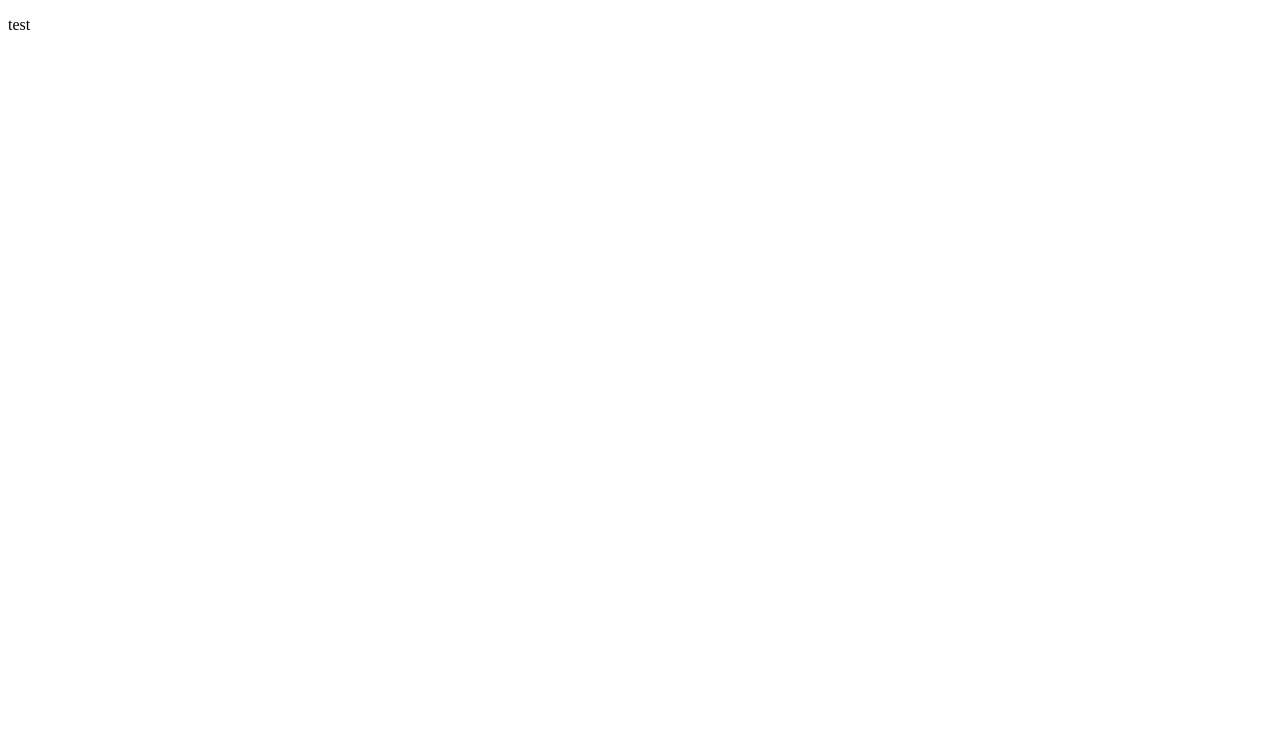
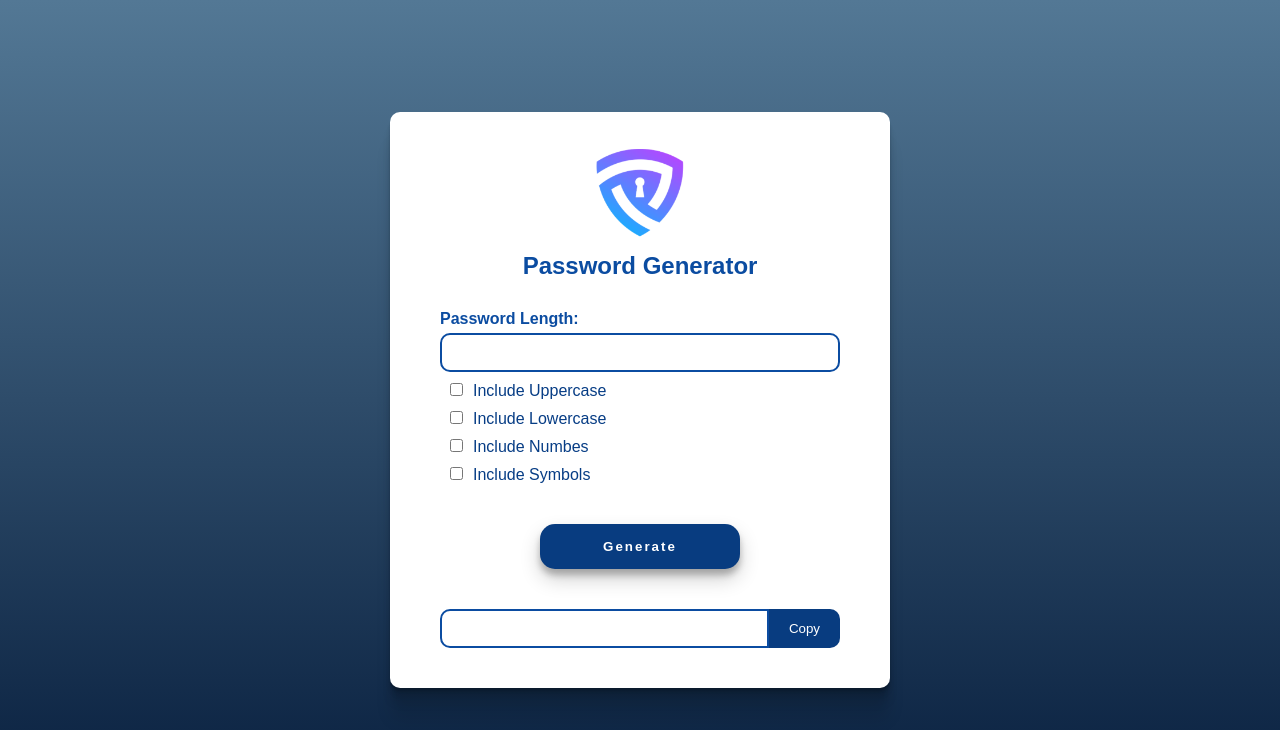
Before and after one commit to fmfahath/react_password_generator, a React (Vite) app: page / in a window 1280 px wide. Shown: the top 730 px of the page. Built offline with nearby package versions, Linux system fonts and the light colour scheme.

Commit message:
UI created

```diff
--- a/src/App.css
+++ b/src/App.css
@@ -0,0 +1,133 @@
+* {
+    margin: 0;
+    padding: 0;
+    box-sizing: border-box;
+    font-family: 'Poppins', sans-serif;
+}
+
+body {
+    width: 100vw;
+    height: 100vh;
+    background-image: linear-gradient(to top, #09203f 0%, #537895 100%);
+    background-repeat: no-repeat;
+    background-size: cover;
+    background-position: center;
+    display: flex;
+    align-items: center;
+    justify-content: center;
+}
+
+.container {
+    background-color: #fff;
+    width: 500px;
+    padding: 30px 50px;
+    border-radius: 10px;
+    box-shadow: rgba(0, 0, 0, 0.09) 0px 2px 1px, rgba(0, 0, 0, 0.09) 0px 4px 2px, rgba(0, 0, 0, 0.09) 0px 8px 4px, rgba(0, 0, 0, 0.09) 0px 16px 8px, rgba(0, 0, 0, 0.09) 0px 32px 16px;
+}
+
+.logo {
+    display: flex;
+    flex-direction: column;
+    align-items: center;
+    justify-content: center;
+    color: #0b4ca1;
+    margin-bottom: 30px;
+}
+
+.logo img {
+    height: 100px;
+    width: 100px;
+    margin-bottom: 10px;
+}
+
+.input {
+    margin: 10px 0;
+}
+
+.input label {
+    display: block;
+    margin-bottom: 5px;
+    color: #0b4ca1;
+    font-weight: 600;
+}
+
+.input input {
+    width: 100%;
+    margin: auto;
+    padding: 10px 15px;
+    outline: none;
+    border-radius: 10px;
+    border: 2px solid #0b4ca1;
+}
+
+.checkList {
+    margin-left: 10px;
+}
+
+.chekList-item {
+    margin-bottom: 10px;
+    color: #073d85;
+}
+
+.chekList-item label {
+    margin-left: 10px;
+}
+
+.generate-btn {
+    width: 100%;
+    margin: 40px 0;
+}
+
+.generate-btn button {
+    display: block;
+    width: 50%;
+    padding: 15px 25px;
+    background-color: #083c80;
+    color: #fff;
+    font-weight: 700;
+    letter-spacing: 2px;
+    border-radius: 15px;
+    outline: none;
+    border: none;
+    cursor: pointer;
+    margin: auto;
+    box-shadow: rgba(0, 0, 0, 0.19) 0px 10px 20px, rgba(0, 0, 0, 0.23) 0px 6px 6px;
+}
+
+.generate-btn button:hover {
+    background-color: #094ca3;
+}
+
+.password {
+    margin: 30px 0 10px;
+    outline: none;
+    border: none;
+    border-radius: 10px;
+    display: flex;
+}
+
+.password input {
+    flex: 1;
+    padding: 10px 15px;
+    outline: none;
+    border-radius: 10px;
+    border: 2px solid #0b4ca1;
+    background: transparent;
+    border-top-right-radius: 0;
+    border-bottom-right-radius: 0;
+
+}
+
+.password button {
+    padding: 10px 20px;
+    border: none;
+    outline: none;
+    border-top-right-radius: 10px;
+    border-bottom-right-radius: 10px;
+    color: #fff;
+    background-color: #083c80;
+}
+
+.password button:hover {
+    background-color: #084697;
+}
--- a/src/App.jsx
+++ b/src/App.jsx
@@ -1,11 +1,45 @@
-import { useState } from 'react'
 import './App.css'
-
+import logo from './assets/passwordLogo.png';
 function App() {
 
   return (
     <>
-      <p>test</p>
+      <div className="container">
+        <div className="logo">
+          <img src={logo} alt="" />
+          <h2>Password Generator</h2>
+        </div>
+        <div className="input">
+          <label htmlFor="input">Password Length: </label>
+          <input type="number" id='input' name='input' />
+        </div>
+        <div className="checkList">
+          <div className="chekList-item">
+            <input type="checkbox" id='uppercase' />
+            <label htmlFor="uppercase">Include Uppercase</label>
+          </div>
+          <div className="chekList-item">
+            <input type="checkbox" id='lowecase' />
+            <label htmlFor="lowecase">Include Lowercase</label>
+          </div>
+          <div className="chekList-item">
+            <input type="checkbox" id='numbers' />
+            <label htmlFor="numbers">Include Numbes</label>
+          </div>
+          <div className="chekList-item">
+            <input type="checkbox" id='symbols' />
+            <label htmlFor="symbols">Include Symbols</label>
+          </div>
+        </div>
+        <div className='generate-btn'>
+          <button>Generate</button>
+        </div>
+        <div className="password">
+          <input type="text" readOnly />
+          <button>Copy</button>
+        </div>
+
+      </div>
     </>
   )
 }
```
Also changed, not shown: src/assets/passwordLogo.png (added).
